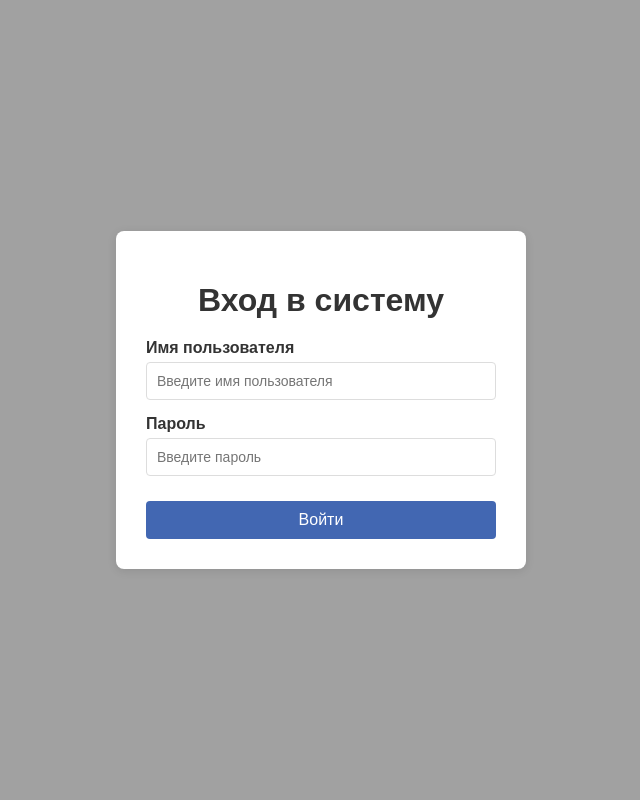
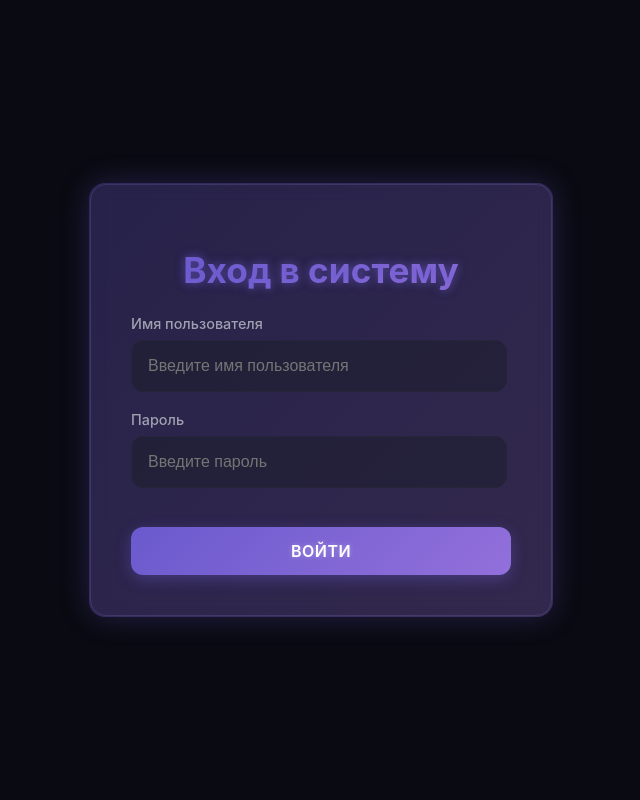
Before and after one commit to hurtki/blink, a Django app: page /messenger/login/ in a window 1280 px wide. Shown: the whole page, without its empty margins (319-959 px from the left). Run offline with Django 5.2, Linux system fonts and the light colour scheme.

Commit message:
login page

```diff
--- /dev/null
+++ b/blink/messenger/static/messenger/css/login.css
@@ -0,0 +1,259 @@
+:root {
+    --bg-color: #0a0a12;
+    --sidebar-color: #141420;
+    --chat-bg: #0e0e18;
+    --text-color: #f0f0ff;
+    --secondary-text: #a0a0b0;
+    --accent-color: #6a5acd;
+    --accent-glow: 0 0 10px rgba(106, 90, 205, 0.7);
+    --border-color: #252538;
+    --danger-color: #ff3860;
+    --success-color: #00d1b2;
+    --gradient: linear-gradient(135deg, #6a5acd 0%, #9370db 100%);
+    --card-radius: 16px;
+    --element-radius: 12px;
+    --transition: all 0.3s cubic-bezier(0.4, 0, 0.2, 1);
+}
+
+/* не трогайте нахуй root и боди */
+
+body {
+    font-family: 'Inter', -apple-system, BlinkMacSystemFont, sans-serif;
+    background-color: var(--bg-color);
+    color: var(--text-color);
+    height: 100vh;
+    margin: 0;
+    display: flex;
+    justify-content: center;
+    align-items: center;
+    overflow: hidden;
+    -webkit-font-smoothing: antialiased;
+}
+
+.login-container {
+
+background-color: 2.5rem;
+padding: 2.5rem;
+border-radius: var(--card-radius);
+width: 90%;
+max-width: 380px;
+text-align: center;
+box-shadow: 0 0 30px rgba(106, 90, 205, 0.3);
+backdrop-filter: blur(10px);
+border: 1px solid var(--border-color);
+z-index: 1;
+animation: fadeIn 0.5s ease-out;
+position: relative;
+
+}
+
+.login-container::before {
+
+    content: '';
+    position: absolute;
+    top: -2px;
+    left: -2px;
+    right: -2px;
+    bottom: -2px;
+    border-radius: var(--card-radius);
+    background: var(--gradient);
+    z-index: -1;
+    opacity: 0.3;
+
+}
+
+.login-container h1 {
+    margin-bottom: 1.5rem;
+    font-size: 2.2rem;
+    font-weight: 700;
+    background: var(--gradient);
+    -webkit-background-clip: text;
+    background-clip: text;
+    color: transparent;
+    text-shadow: var(--accent-glow);
+}
+
+.form-group {
+
+    margin-bottom: 1.2rem;
+    text-align: left;
+    position: relative;
+
+}
+
+.form-group label {
+    display: block;
+    margin-bottom: 0.5rem;
+    font-size: 0.9rem;
+    color: var(--secondary-text);
+    font-weight: 500;
+}
+
+.form-group input {
+    width: 90%;
+    padding: 1rem;
+    border: 1px solid var(--border-color);
+    border-radius: var(--element-radius);
+    background-color: rgba(30, 30, 46, 0.6);
+    color: var(--text-color);
+    font-size: 1rem;
+    transition: var(--transition);
+}
+
+.form-group input:focus {
+
+    outline: none;
+    border-color: var(--accent-color);
+    box-shadow: 0 0 0 3px rgba(106, 90, 205, 0.3);
+
+}
+
+#login-button {
+    width: 100%;
+    padding: 14px 24px;
+    margin-top: 20px;
+
+    background: linear-gradient(135deg, #6a5acd 0%, #9370db 100%);
+    color: white;
+    border: none;
+    border-radius: var(--element-radius);
+
+    font-family: 'Inter', sans-serif;
+    font-weight: 600;
+    font-size: 16px;
+    letter-spacing: 0.5px;
+    text-transform: uppercase;
+
+    box-shadow: 0 4px 15px rgba(106, 90, 205, 0.4);
+    cursor: pointer;
+    position: relative;
+    overflow: hidden;
+    transition: all 0.3s cubic-bezier(0.4, 0, 0.2, 1);
+
+    text-shadow: 0 0 5px rgba(255, 255, 255, 0.3);
+
+}
+
+#login-button:hover {
+    transform: translateY(1px);
+    box-shadow: 0 2px 10px rgba(106, 90, 205, 0.8);
+}
+
+#login-button::after {
+    content: '';
+    position: absolute;
+    top: 0;
+    left: 0;
+    width: 100%;
+    height: 100%;
+    background: linear-gradient(
+        90deg,
+        transparent,
+        rgba(255, 255, 255, 0.2),
+        transparent
+    );
+    transform: translateX(-100%);
+    transition: transform 0.6s ease;
+}
+
+#login-button:hover::after {
+    transform: translateX(100%);
+}
+
+#login-button.loading {
+    position: relative;
+    color: transparent;
+}
+
+#login-button.loading::before {
+    content: '';
+    position: absolute;
+    top: 50%;
+    left: 50%;
+    width: 20px;
+    height: 20px;
+    border: 3px solid rgba(255, 255, 255, 0.3);
+    border-top-color: white;
+    border-radius: 50%;
+    animation: spin 1s linear infinite;
+    transform: translate(-50%, -50%);
+}
+
+/*Это анимация для логина, лучше ее не трогать*/
+
+@keyframes spin {
+    to { transform: translate(-50%, -50%) rotate(360deg); }
+}
+
+.error-message {
+    color: var(--danger-color);
+    font-size: 0.9rem;
+    margin-top: 0.5rem;
+    text-align: center;
+    display: none;
+    text-shadow: 0 0 8px rgba(255, 56, 96, 0.5);
+}
+
+.success-message {
+    color: var(--success-color);
+    font-size: 0.9rem;
+    margin-top: 0.5rem;
+    text-align: center;
+    display: none;
+    text-shadow: 0 0 8px rgba(0, 209, 178, 0.5);
+}
+
+.login-background {
+    position: fixed;
+    top: 0;
+    left: 0;
+    width: 100%;
+    height: 100%;
+    background: radial-gradient(circle at center, #1a1a2e 0%, #0a0a12 100%);
+    z-index: -1;
+}
+
+.login-background::before {
+    content: '';
+    position: absolute;
+    top: 0;
+    left: 0;
+    width: 100%;
+    height: 100%;
+    background:
+        radial-gradient(circle at 20% 30%, rgba(106, 90, 205, 0.15) 0%, transparent 50%),
+        radial-gradient(circle at 80% 70%, rgba(147, 112, 219, 0.15) 0%, transparent 50%);
+    animation: float 15s ease-in-out infinite alternate;
+}
+
+/* Анимации чтоб не втыкали */
+@keyframes fadeIn {
+    from { opacity: 0; transform: translateY(20px); }
+    to { opacity: 1; transform: translateY(0); }
+}
+
+@keyframes float {
+    0% { transform: translate(0, 0); }
+    50% { transform: translate(-10px, -10px); }
+    100% { transform: translate(0, 0); }
+}
+
+/* Адаптивненькие настройечки */
+@media (max-width: 480px) {
+    .login-container {
+        padding: 1.5rem;
+        width: 95%;
+    }
+
+    .login-container h1 {
+        font-size: 1.8rem;
+    }
+
+    .form-group input {
+        padding: 0.8rem;
+    }
+
+    .login-button {
+        padding: 0.8rem;
+    }
+}
--- a/blink/messenger/templates/messenger/html/login.html
+++ b/blink/messenger/templates/messenger/html/login.html
@@ -7,74 +7,8 @@
     <meta charset="UTF-8">
     <meta name="viewport" content="width=device-width, initial-scale=1.0">
     <title>Страница входа</title>
-    <style>
-        body {
-            font-family: Arial, sans-serif;
-            background-color: #a1a1a1;
-            display: flex;
-            justify-content: center;
-            align-items: center;
-            height: 100vh;
-            margin: 0;
-        }
-        .login-container {
-            background-color: white;
-            border-radius: 8px;
-            box-shadow: 0 2px 10px rgba(0, 0, 0, 0.1);
-            padding: 30px;
-            width: 350px;
-        }
-        h1 {
-            text-align: center;
-            color: #333;
-            margin-bottom: 20px;
-        }
-        .form-group {
-            margin-bottom: 15px;
-        }
-        label {
-            display: block;
-            margin-bottom: 5px;
-            color: #333;
-            font-weight: bold;
-        }
-        input {
-            width: 100%;
-            padding: 10px;
-            border: 1px solid #ddd;
-            border-radius: 4px;
-            font-size: 14px;
-            box-sizing: border-box;
-        }
-        button {
-            width: 100%;
-            padding: 10px;
-            background-color: #4267B2;
-            color: white;
-            border: none;
-            border-radius: 4px;
-            font-size: 16px;
-            cursor: pointer;
-            margin-top: 10px;
-        }
-        button:hover {
-            background-color: #365899;
-        }
-        .error-message {
-            color: #e74c3c;
-            font-size: 14px;
-            margin-top: 10px;
-            text-align: center;
-            display: none;
-        }
-        .success-message {
-            color: #27ae60;
-            font-size: 14px;
-            margin-top: 10px;
-            text-align: center;
-            display: none;
-        }
-    </style>
+    <!-- подлкючаем стиль -->
+    <link rel="stylesheet" href="{% static "messenger/css/login.css" %}">
 </head>
 <body>
     <div class="login-container">
@@ -91,79 +25,7 @@
         <div id="error-message" class="error-message"></div>
         <div id="success-message" class="success-message"></div>
     </div>
-
-    <script>
-        const api_endpoint = "http://127.0.0.1:8000/api/token/";
-
-        document.addEventListener('DOMContentLoaded', function() {
-            const loginButton = document.getElementById('login-button');
-            const errorMessage = document.getElementById('error-message');
-            const successMessage = document.getElementById('success-message');
-
-            loginButton.addEventListener('click', async function() {
-                const username = document.getElementById('username').value.trim();
-                const password = document.getElementById('password').value.trim();
-
-                // Сброс сообщений
-                errorMessage.style.display = 'none';
-                successMessage.style.display = 'none';
-
-                // Проверка ввода
-                if (!username || !password) {
-                    errorMessage.textContent = 'Пожалуйста, заполните все поля';
-                    errorMessage.style.display = 'block';
-                    return;
-                }
-
-                try {
-                    // Отправка запроса на сервер
-                    const response = await fetch(api_endpoint, {
-                        method: 'POST',
-                        headers: {
-                            'Content-Type': 'application/json'
-                        },
-                        body: JSON.stringify({
-                            username: username,
-                            password: password
-                        })
-                    });
-
-                    const data = await response.json();
-
-                    if (!response.ok) {
-                        // Обработка ошибки
-                        if (data.detail === "No active account found with the given credentials") {
-                            errorMessage.textContent = 'Неверное имя пользователя или пароль';
-                        } else {
-                            errorMessage.textContent = 'Ошибка входа: ' + (data.detail || 'Попробуйте позже');
-                        }
-                        errorMessage.style.display = 'block';
-                        return;
-                    }
-
-                    // Успешный вход
-                    if (data.refresh && data.access) {
-                        // Сохранение токенов в localStorage
-                        localStorage.setItem('refreshToken', data.refresh);
-                        localStorage.setItem('accessToken', data.access);
-
-                        // Показ сообщения об успехе
-                        successMessage.textContent = 'Вход выполнен успешно!';
-                        successMessage.style.display = 'block';
-
-                        // Перенаправление на главную страницу через 1 секунду
-                        setTimeout(function() {
-                            // Замените на реальный URL вашей главной страницы
-                            window.location.href = '/dashboard';
-                        }, 1000);
-                    }
-                } catch (error) {
-                    console.error('Ошибка при выполнении запроса:', error);
-                    errorMessage.textContent = 'Ошибка соединения с сервером';
-                    errorMessage.style.display = 'block';
-                }
-            });
-        });
-    </script>
+    <!-- подлкючаем скрипт -->
+    <script src="{% static "messenger/js/login.js" %}"></script>
 </body>
 </html>
```
Also changed, not shown: blink/messenger/static/messenger/js/login.js (added, +71 -0 lines), blink/messenger/static/messenger/style.css (deleted), blink/messenger/templates/messenger/html/register.html (line endings or trailing spaces).
